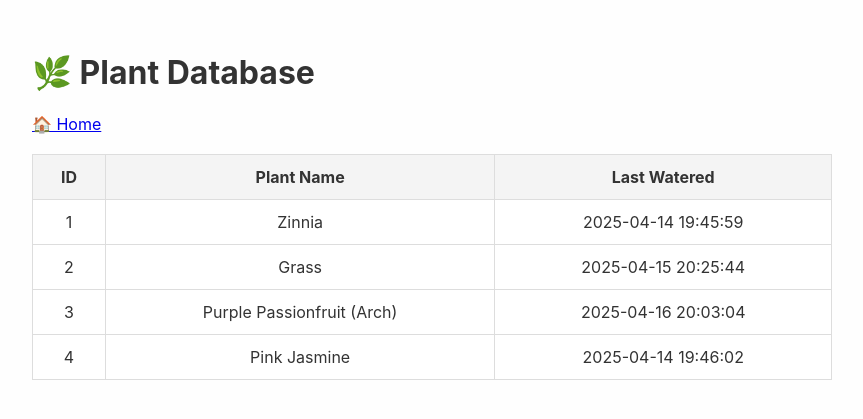
After one commit to jakehulberg/plant-watering-app, a Flask app: page /database in a window 1280 px wide. The commit adds this page. Shown: the top 419 px of the page, without its empty margins (208-1071 px from the left). Run offline with Flask 3, Linux system fonts and the light colour scheme.

Commit message:
Added database page and changed some CSS

```diff
--- a/app.py
+++ b/app.py
@@ -43,6 +43,11 @@ def weather_page():
     recommendations = watering_recommendation().json if watering_recommendation().status_code == 200 else []
     return render_template('weather.html', weather=weather, recommendations=recommendations)
 
+# Route for Database display
+@app.route('/database')
+def view_database():
+    plants = Plant.query.all()
+    return render_template('database.html', plants=plants)
 
 # Route to update watering time
 @app.route('/plants/<int:plant_id>/water', methods=['PUT'])
--- a/static/css/style.css
+++ b/static/css/style.css
@@ -56,3 +56,21 @@ button:hover {
 #recommendations p {
     font-weight: bold;
 }
+
+table {
+    width: 100%;
+    border-collapse: collapse;
+    margin-top: 20px;
+    background-color: white;
+}
+
+th, td {
+    padding: 12px;
+    border: 1px solid #ddd;
+    text-align: center;
+}
+
+th {
+    background-color: #f4f4f4;
+    font-weight: bold;
+}
--- /dev/null
+++ b/templates/database.html
@@ -0,0 +1,34 @@
+<!DOCTYPE html>
+<html lang="en">
+<head>
+    <link rel="stylesheet" href="{{ url_for('static', filename='css/style.css') }}">
+    <meta charset="UTF-8">
+    <meta name="viewport" content="width=device-width, initial-scale=1.0">
+    <title>Database View</title>
+</head>
+<body>
+<div class="container">
+    <h1>🌿 Plant Database</h1>
+    <a href="/" class="btn">🏠 Home</a>
+
+    <table>
+        <thead>
+            <tr>
+                <th>ID</th>
+                <th>Plant Name</th>
+                <th>Last Watered</th>
+            </tr>
+        </thead>
+        <tbody>
+            {% for plant in plants %}
+            <tr>
+                <td>{{ plant.id }}</td>
+                <td>{{ plant.name }}</td>
+                <td>{{ plant.last_watered }}</td>
+            </tr>
+            {% endfor %}
+        </tbody>
+    </table>
+</div>
+</body>
+</html>
--- a/templates/index.html
+++ b/templates/index.html
@@ -11,6 +11,10 @@
     <h1>Plant Watering App</h1>
     <a href="/weather-page" style="display:inline-block; margin: 1rem 0; padding: 0.5rem 1rem; background:#28a745; color:white; text-decoration:none; border-radius:5px;">
         🌦️ Go to Weather Page
+      </a>
+
+      <a href="/database" style="display:inline-block; margin: 1rem 0; padding: 0.5rem 1rem; background:#17a2b8; color:white; text-decoration:none; border-radius:5px;">
+        📊 View Database
       </a>
 
     <div id="plants" class="plant-container"></div>
```
